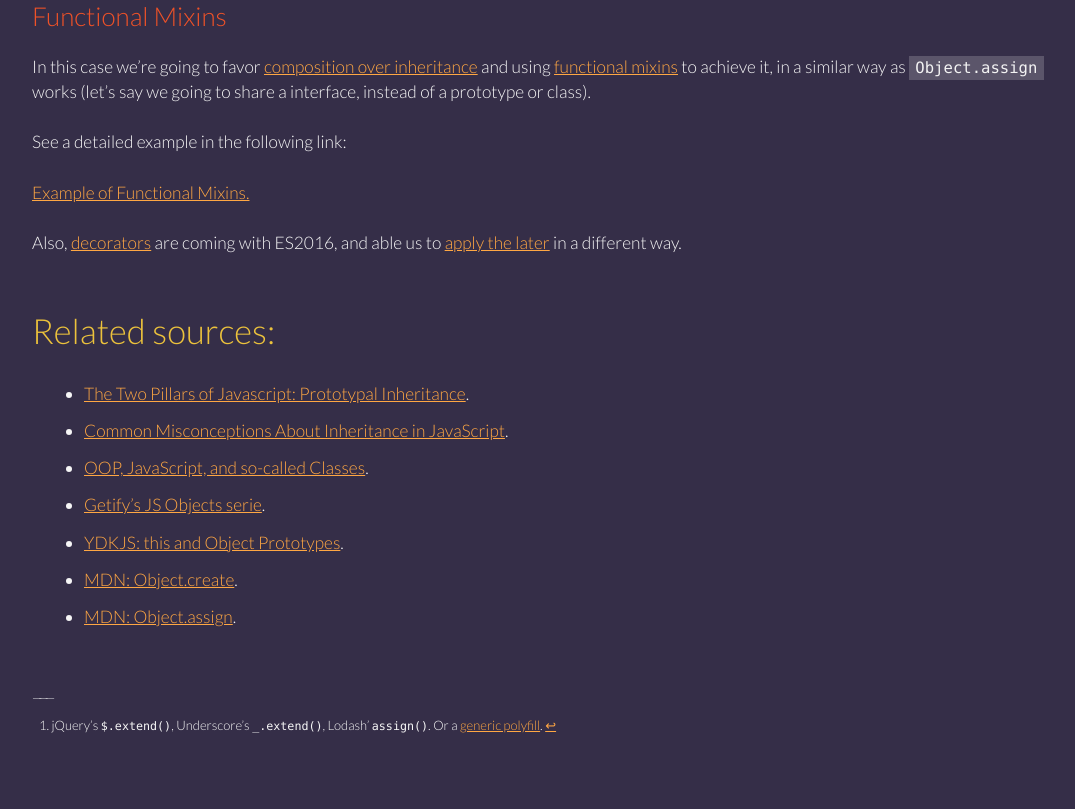
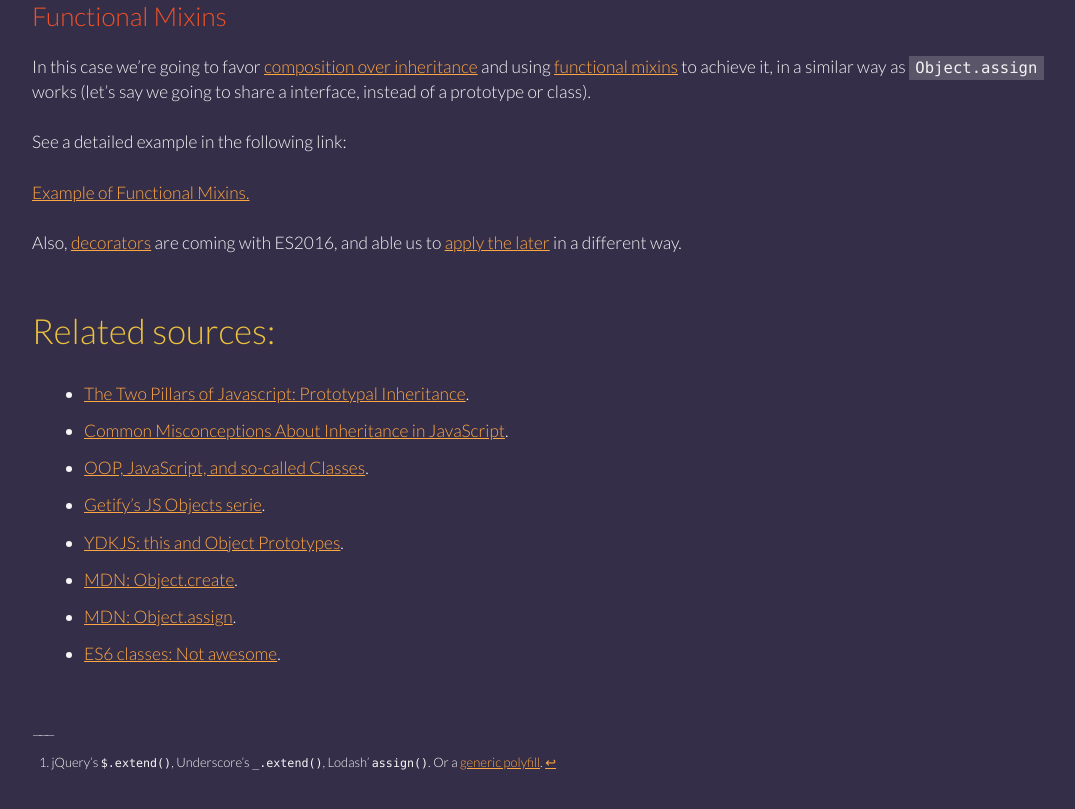
Before and after one commit to codekult/prototypal-inheritance-notes, a plain HTML site: page index.html in a window 1280 px wide. Shown: the part 1696-2505 px from the top of the page, without its empty margins (96-1171 px from the left). Drawn offline with Linux system fonts and the light colour scheme.

Commit message:
Add ES6 classes not awesome

```diff
--- a/index.html
+++ b/index.html
@@ -77,6 +77,7 @@ Also, <a target="_blank" href="https://medium.com/google-developers/exploring-es
 	<li><a target="_blank" href="">YDKJS: this and Object Prototypes</a>.</li>
 	<li><a target="_blank" href="https://developer.mozilla.org/en-US/docs/Web/JavaScript/Reference/Global_Objects/Object/create#Classical_inheritance_with_Object.create()">MDN: Object.create</a>.</li>
 	<li><a target="_blank" href="https://developer.mozilla.org/es/docs/Web/JavaScript/Referencia/Objetos_globales/Object/assign">MDN: Object.assign</a>.</li>
+	<li><a target="_blank" href="https://github.com/joshburgess/not-awesome-es6-classes">ES6 classes: Not awesome</a>.</li>
 </ul>
 
 <ol id="footnotes">
```
